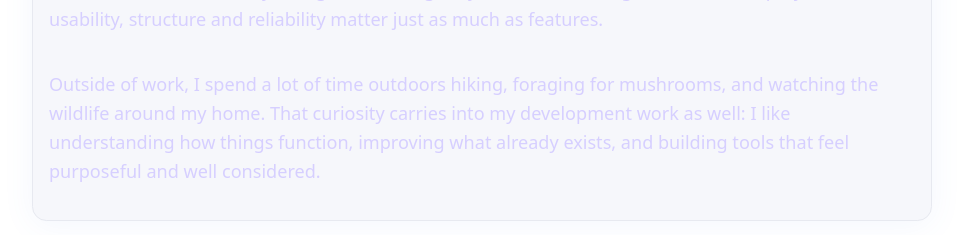
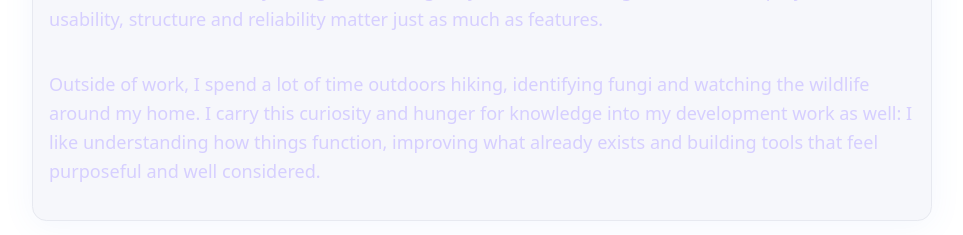
Before and after one commit to MajerAsh/AMajerWebsite, a React (Vite) app: page / in a window 1280 px wide. Shown: the part 4670-4905 px from the top of the page, without its empty margins (58-1021 px from the left). Built offline with nearby package versions, Linux system fonts and the light colour scheme.

Commit message:
fina about'

```diff
--- a/src/pages/About.jsx
+++ b/src/pages/About.jsx
@@ -30,22 +30,26 @@ export default function About() {
         </header>
         <article className="card about-card about-card--left">
           <p className="muted">
-           I'm a software developer with a background in full-stack application
-           development and a prior career in nutrition and human services. Before
-           moving into engineering, I spent years working in roles that required
-           clear communication, careful data handling, and solving practical problems
-           for real people. These same skills strongly shape how I approach
-           engineering today.
+            I'm a software developer with a background in full-stack application
+            development and a prior career in nutrition and human services.
+            Before moving into engineering, I spent years working in roles that
+            required clear communication, careful data handling, and solving
+            practical problems for real people. These same skills strongly shape
+            how I approach my engineering today.
           </p>
           <p className="muted">
-            My technical work has focused on JavaScript, React, Node.js, Express, and
-            PostgreSQL. I enjoy building interfaces that are visually thoughtful and
-            logically sound. I tend to gravitate toward projects where usability,
-            structure and reliability matter just as much as features.
+            My technical work has focused on JavaScript, React, Node.js,
+            Express, and PostgreSQL. I enjoy building interfaces that are
+            visually thoughtful and logically sound. I tend to gravitate toward
+            projects where usability, structure and reliability matter just as
+            much as features.
           </p>
           <p className="muted">
-            Outside of work, I spend a lot of time outdoors hiking, foraging for mushrooms,
-            and watching the wildlife around my home. That curiosity carries into my development work as well: I like understanding how things function, improving what already exists, and building tools that feel purposeful and well considered.
+            Outside of work, I spend a lot of time outdoors hiking, identifying
+            fungi and watching the wildlife around my home. I carry this
+            curiosity and hunger for knowledge into my development work as well:
+            I like understanding how things function, improving what already
+            exists and building tools that feel purposeful and well considered.
           </p>
         </article>
         {/* spacer after My Story */}
```
